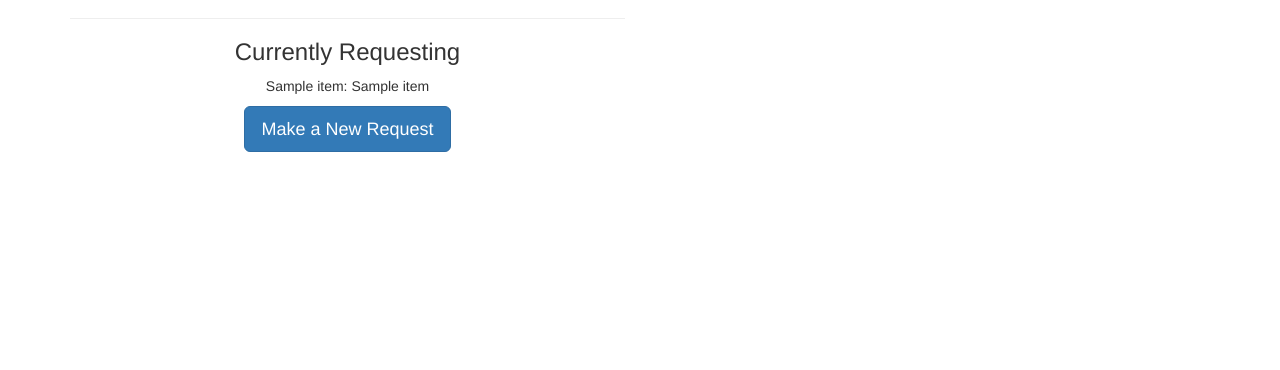
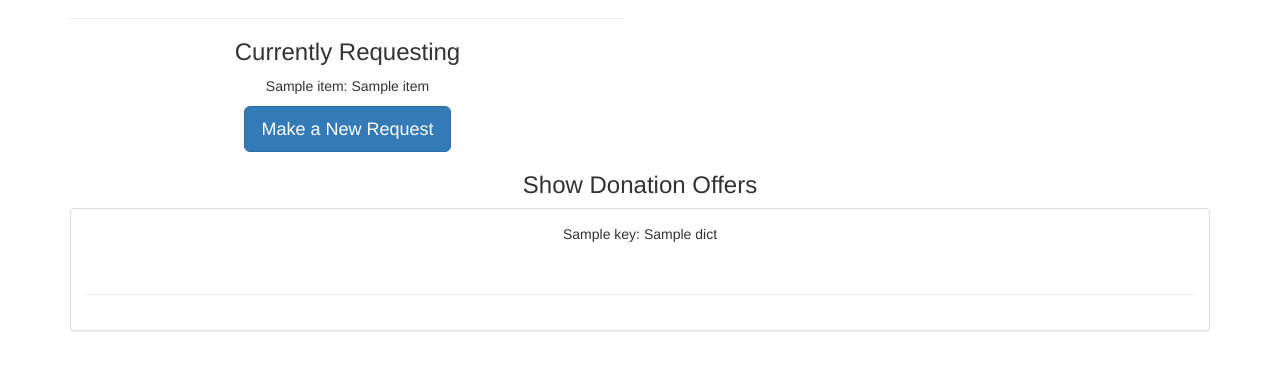
Before and after one commit to jieyuxu/caliente-rick, a Flask app: template templates/results.html in a window 1280 px wide. Shown: the part 276-646 px from the top of the page. Run offline with Flask 2, Linux system fonts and the light colour scheme; the template is opened without the code that fills it: most values are stand-ins (such as "Sample title", 1, 10 or a date in 2020); some libraries are stand-ins or nearby versions.

Commit message:
shelter view donations work

```diff
--- a/app.py
+++ b/app.py
@@ -155,7 +155,9 @@ def add():
 @app.route("/results/<code>")
 def results(code):
     data = db_manager.get_shelter(int(code))
-    return render_template("results.html", shelter = data)
+    donations = db_manager.get_donations(int(code))
+    print donations
+    return render_template("results.html", shelter = data, donations=donations)
 
 @app.route("/request/", methods=["POST"])
 def handlerequest():
@@ -226,10 +228,13 @@ def help():
 
 @app.route("/send/", methods=["POST"])
 def send():
+    #add_donation(email, shelter_id, product, amount):
     amt = request.form["damt"]
     first = request.form["fname"]
     last = request.form["lname"]
     email = request.form["email"]
+    print amt,first,last,email,request.form["id"], request.form["item"]
+    db_manager.add_donation(email, int(request.form["id"]), request.form["item"],amt)
     return redirect(url_for("dashboard"))
 if __name__ == '__main__':
     app.debug = True
--- a/templates/help.html
+++ b/templates/help.html
@@ -20,7 +20,8 @@
       <!-- <input class="btn btn-primary btn-lg" type="button" name="modal" value="Make a New Request"> -->
     </div>
     <div class="col-md-6">
-      <button type="button" class="btn btn-primary btn-block" data-toggle="modal" data-target="#myModal1">Update</button>
+      <h3>Donation to this Request</h3>
+      <button type="button" class="btn btn-primary btn-block" data-toggle="modal" data-target="#myModal1">Donation</button>
       <div class="modal fade" id="myModal1" tabindex="-1" role="dialog" aria-labelledby="myModalLabel2">
         <div class="modal-dialog" role="document">
           <div class="modal-content">
@@ -35,6 +36,7 @@
                 <label for="lname" class="col-2 col-form-label">Last Name: </label><input class="form-control" type="text" name="lname" value="{{usr["last_name"]}}" readonly> <br>
                 <label for="email" class="col-2 col-form-label">Email: </label><input class="form-control" type="text" name="email" value="{{usr["email"]}}" readonly> <br>
                 <input type="hidden" name="id" value="{{ shelter['id'] }}">
+                <input type="hidden" name="item" value="{{ item }}">
             </div>
             <div class="modal-footer">
               <button type="button" class="btn btn-default" data-dismiss="modal">Close</button>
--- a/templates/results.html
+++ b/templates/results.html
@@ -82,6 +82,21 @@
       </div>
     </div>
     </div>
+    <div class="row">
+      <div class="col-md-12">
+        <h3>Show Donation Offers</h3>
+        <div class="panel panel-default">
+          <div class="panel-body">
+            {% for dict in donations%}
+            <p>{% for key in dict%}
+                  {{key}}: {{ dict[key] }} </p><br/>
+               {% endfor %}<hr/>
+            {% endfor %}
+        </div>
+      </div>
+
+      </div>
+    </div>
   </div>
 </div>
 {% endblock %}
```
Also changed, not shown: templates/home.html (+44 -5 lines).
